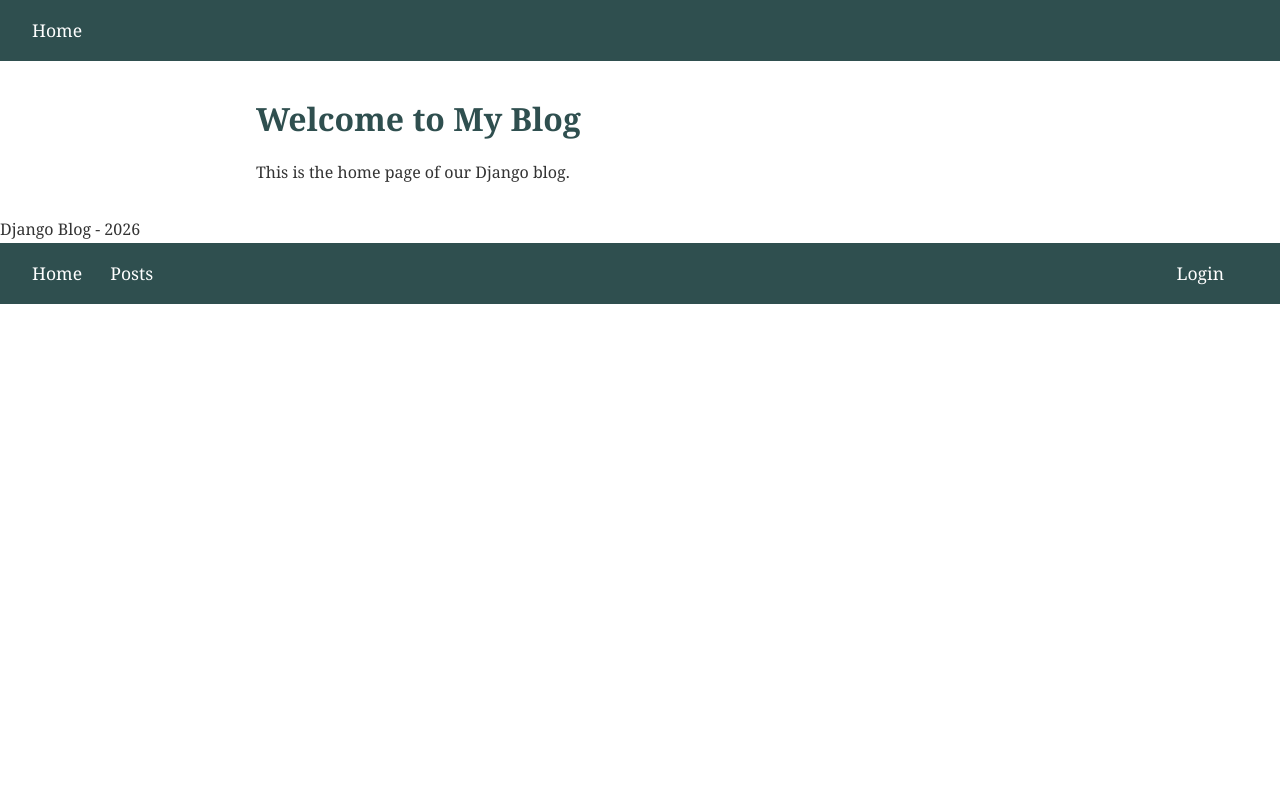
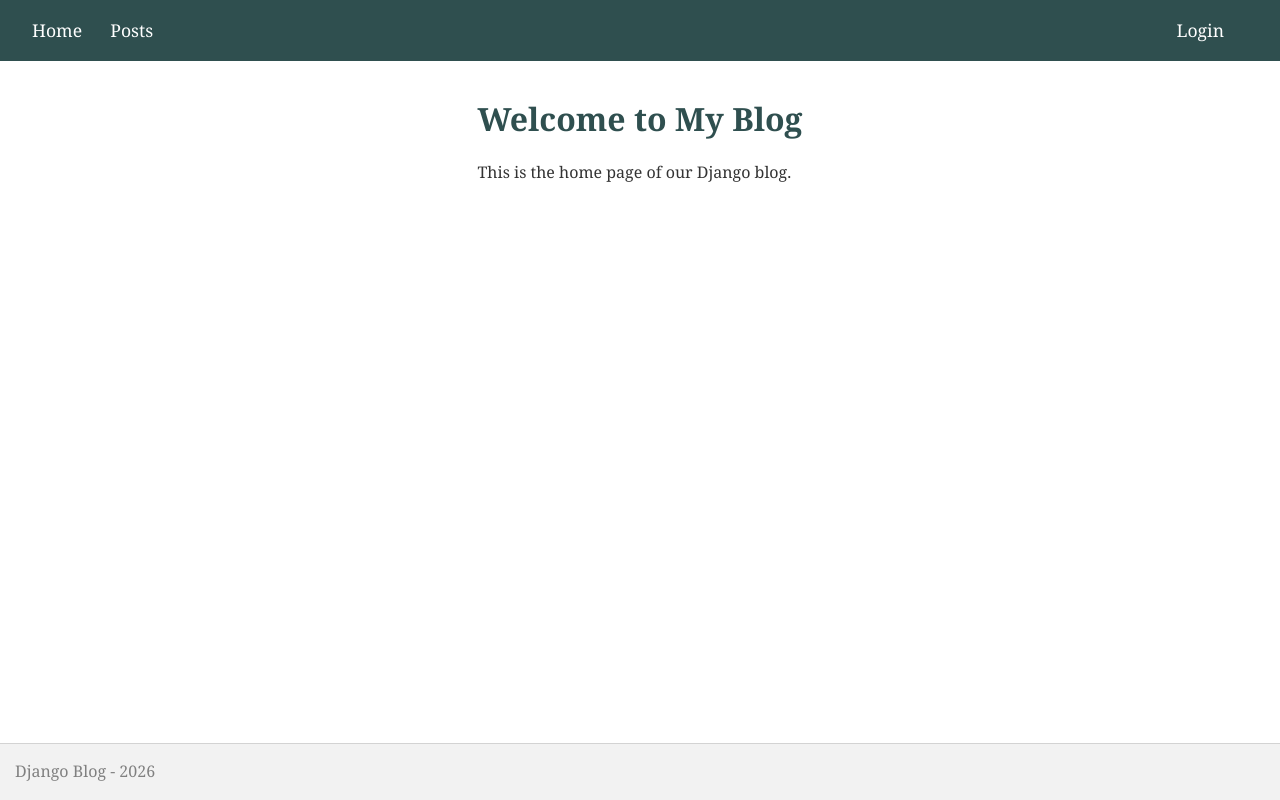
Before and after one commit to perejoan2005223-spec/web_project_123, a Django app: page / in a window 1280 px wide. Run offline with Django 5.2, Linux system fonts and the light colour scheme.

Commit message:
Step 6 and style changes

```diff
--- a/blog/static/blog/style.css
+++ b/blog/static/blog/style.css
@@ -32,6 +32,9 @@
    Base
    ========================= */
 body {
+    min-height: 100vh;
+    display: flex;
+    flex-direction: column;
     font-family: var(--font-base);
     line-height: 1.6;
     color: var(--color-text);
@@ -48,6 +51,7 @@ h3 {
    Layout
    ========================= */
 .container {
+    flex: 1;
     max-width: var(--container-width);
     margin: 2rem auto;
     padding: 0 1rem;
@@ -87,4 +91,15 @@ nav a:hover,
     color: var(--color-user-text);
 }
 
+/* =========================
+   Footer
+   ========================= */
+footer {
+    margin-top: 40px;
+    padding: 15px;
+    border-top: 1px solid var(--color-footer-border);
+    background-color: #f2f2f2;
+    color: var(--color-footer-text);
+}
+
 .inline-form
--- a/templates/base.html
+++ b/templates/base.html
@@ -7,21 +7,6 @@
 <body>
     <nav>
         <a href="{% url 'blog:home' %}">Home</a>
-    </nav>
-
-    <div class="container">
-        {% block content %}{% endblock %} </div>
-
-    <footer>
-        <p>Django Blog - 2026</p>
-    </footer>
-</body>
-</html>
-
-<!-- In templates/base.html, update the <nav> section -->
-
-<nav>
-    <a href="{% url 'blog:home' %}">Home</a>
     <a href="{% url 'blog:post_list' %}">Posts</a>
     <span class="nav-right">
         {% if user.is_authenticated %}  <!-- Django checks if the user is logged in -->
@@ -35,4 +20,15 @@
             <a href="{% url 'login' %}">Login</a>
         {% endif %}
     </span>
-</nav>
+    </nav>
+
+    <div class="container">
+        {% block content %}{% endblock %}
+    </div>
+
+    <footer>
+        <p>Django Blog - 2026</p>
+    </footer>
+
+</body>
+</html>
```
